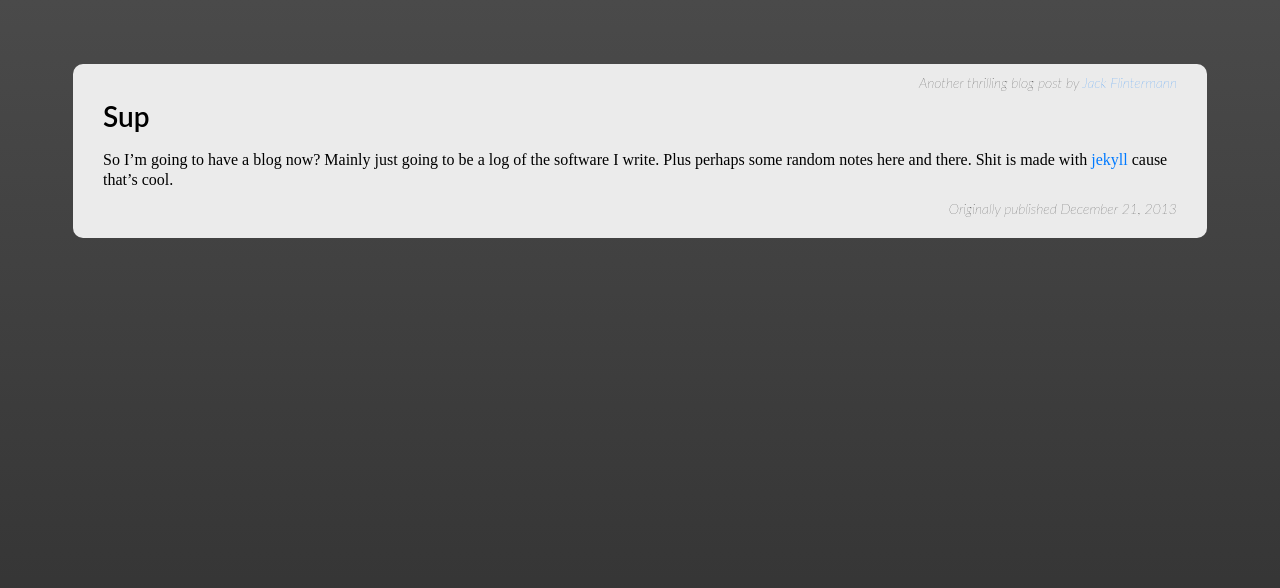
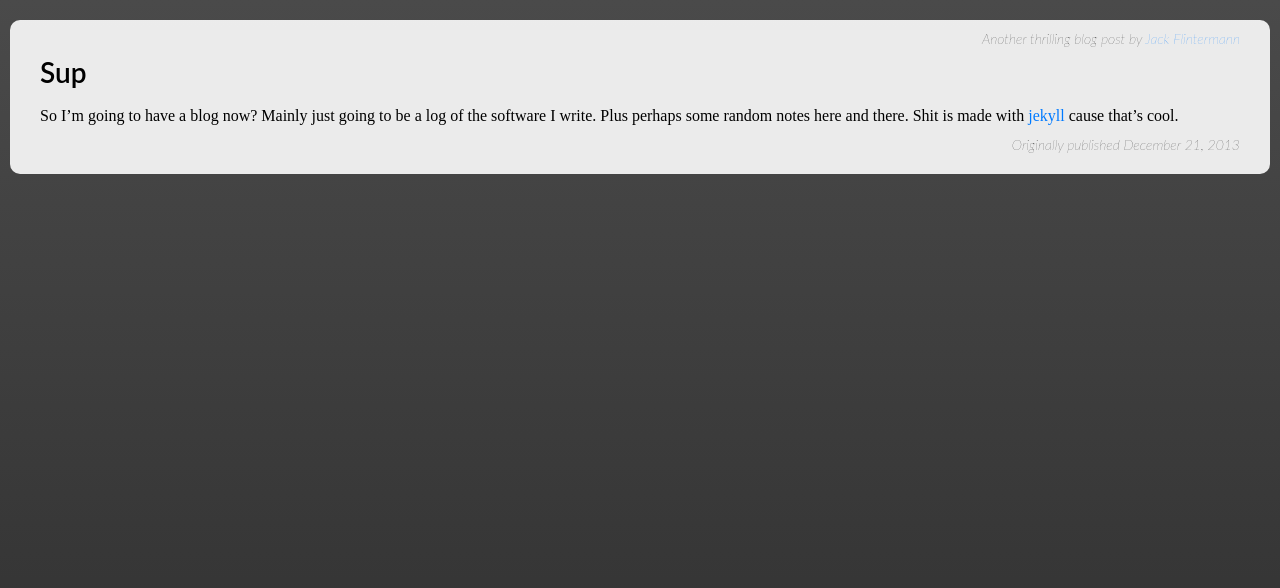
Before and after one commit to jflinter/jflinter.github.com, a Jekyll site: the page built from _posts/2013-12-21-hello-world.markdown, in a window 1280 px wide. Shown: the top 588 px of the page. Built offline with Jekyll 4.4.1, drawn with Linux system fonts in a browser that asks for light colours; some web fonts are replaced; Markdown is read by kramdown in place of the engine named in the settings.

Commit message:
minor css cleanup

```diff
--- a/_sass/_post.sass
+++ b/_sass/_post.sass
@@ -2,7 +2,6 @@
   +white-round-box
   padding: 10px 30px 20px 30px
   margin: auto
-  width: 90%
   text-align: left
   .gif-container
     position: relative
--- a/_sass/screen.sass
+++ b/_sass/screen.sass
@@ -76,7 +76,7 @@ html, body, .bg
   +background-image(linear-gradient(top, $topColor, $bottomColor))
 
 .container
-  padding: 5% 10px
+  padding: 20px 10px
   box-sizing: border-box
 a, a:visited
   text-decoration: none
--- a/css/screen.css
+++ b/css/screen.css
@@ -259,7 +259,6 @@ article, aside, details, figcaption, figure, footer, header, hgroup, main, menu,
   text-align: center;
   padding: 10px 30px 20px 30px;
   margin: auto;
-  width: 90%;
   text-align: left;
 }
 /* line 12, ../_sass/screen.sass */
@@ -325,24 +324,24 @@ article, aside, details, figcaption, figure, footer, header, hgroup, main, menu,
 .post-container .highlight code {
   padding: 0;
 }
-/* line 7, ../_sass/_post.sass */
+/* line 6, ../_sass/_post.sass */
 .post-container .gif-container {
   position: relative;
   width: 100%;
   max-width: 600px;
   margin: 0 auto;
 }
-/* line 12, ../_sass/_post.sass */
+/* line 11, ../_sass/_post.sass */
 .post-container .gif-container img {
   width: 100%;
 }
-/* line 15, ../_sass/_post.sass */
+/* line 14, ../_sass/_post.sass */
 .post-container .thrilling {
   text-align: right;
   font-size: 14px;
   font-style: italic;
 }
-/* line 20, ../_sass/_post.sass */
+/* line 19, ../_sass/_post.sass */
 .post-container .post p {
   font-family: "Merriweather", serif;
   font-weight: 300;
@@ -371,7 +370,7 @@ html, body, .bg {
 
 /* line 78, ../_sass/screen.sass */
 .container {
-  padding: 5% 10px;
+  padding: 20px 10px;
   box-sizing: border-box;
 }
 
```
